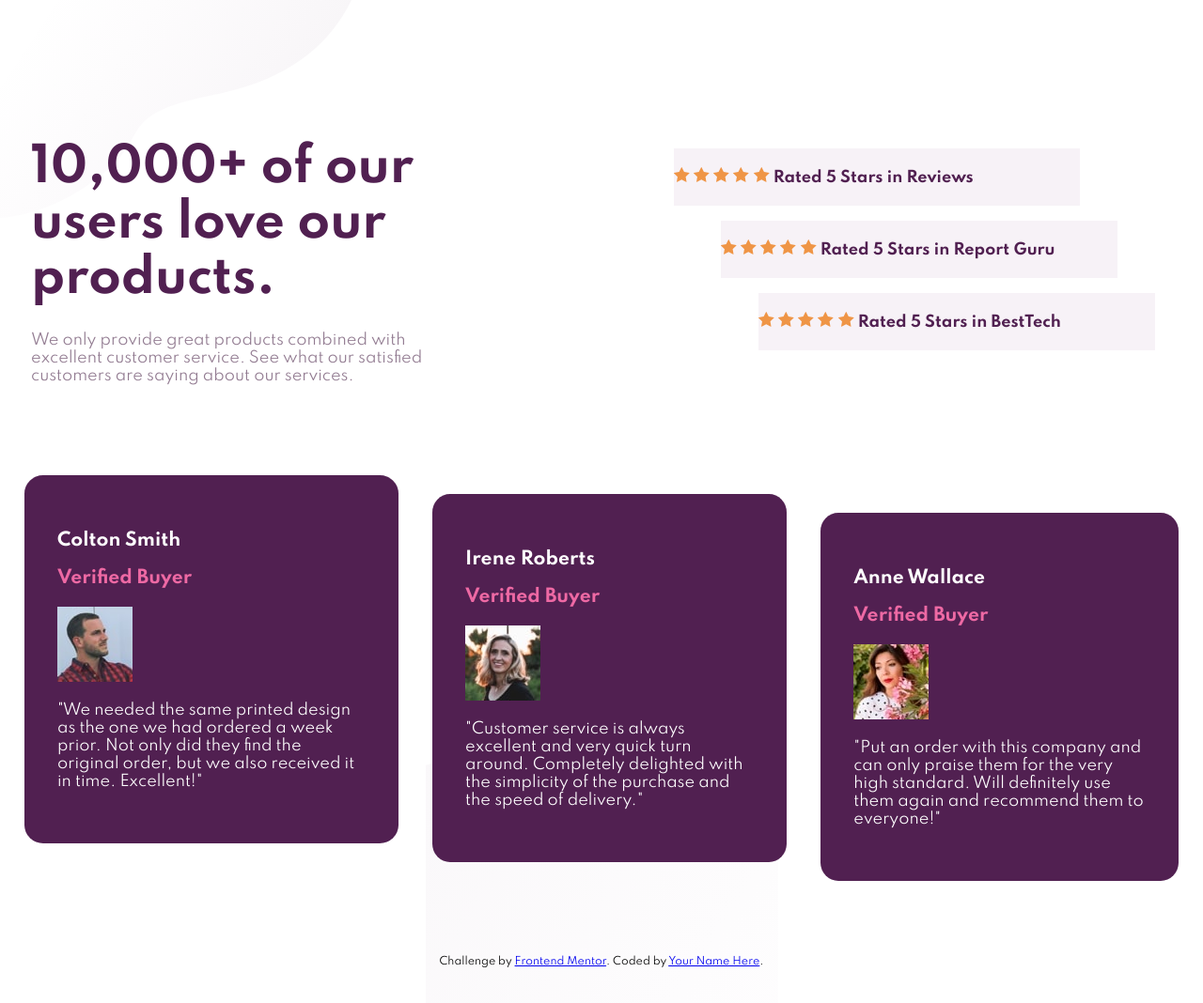
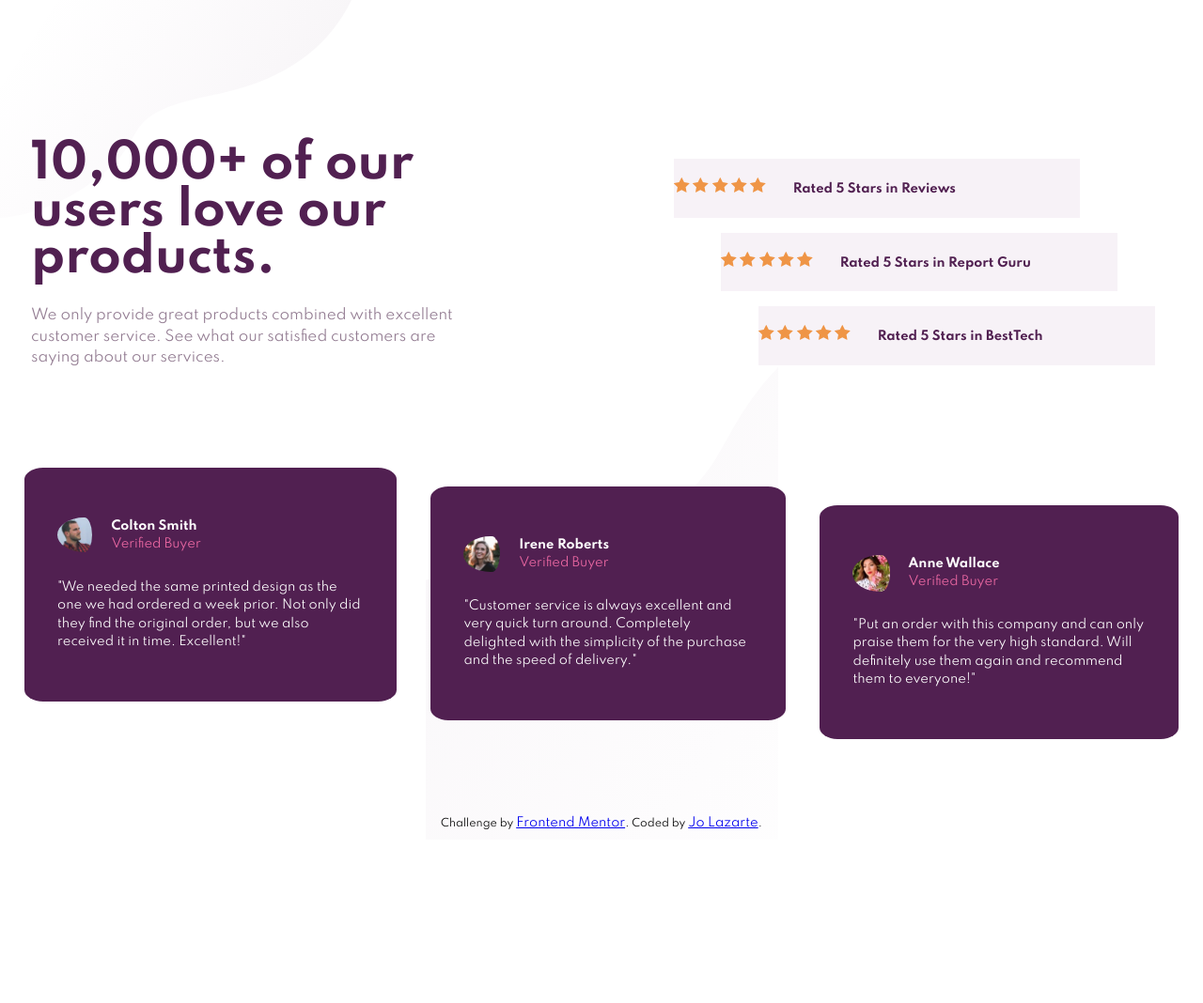
Before and after one commit to JoLazarte/clase-ejercicio, a plain HTML site: page index.html in a window 1280 px wide. Shown: the whole page at 94% size. After the commit the page ends 894 px from the top, so only its background shows below. Drawn offline with Linux system fonts and the light colour scheme.

Commit message:
finalizado

```diff
--- a/index.html
+++ b/index.html
@@ -28,7 +28,7 @@
                 <svg width="17" height="16" xmlns="http://www.w3.org/2000/svg"><path d="M16.539 6.097a.297.297 0 00-.24-.202l-5.36-.779L8.542.26a.296.296 0 00-.53 0L5.613 5.117l-5.36.779a.297.297 0 00-.165.505l3.88 3.78-.917 5.34a.297.297 0 00.43.312l4.795-2.52 4.794 2.52a.296.296 0 00.43-.313l-.916-5.338L16.464 6.4c.08-.08.11-.197.075-.304z" fill="#EF9546" fill-rule="nonzero"/></svg>
                 <svg width="17" height="16" xmlns="http://www.w3.org/2000/svg"><path d="M16.539 6.097a.297.297 0 00-.24-.202l-5.36-.779L8.542.26a.296.296 0 00-.53 0L5.613 5.117l-5.36.779a.297.297 0 00-.165.505l3.88 3.78-.917 5.34a.297.297 0 00.43.312l4.795-2.52 4.794 2.52a.296.296 0 00.43-.313l-.916-5.338L16.464 6.4c.08-.08.11-.197.075-.304z" fill="#EF9546" fill-rule="nonzero"/></svg>
                 <svg width="17" height="16" xmlns="http://www.w3.org/2000/svg"><path d="M16.539 6.097a.297.297 0 00-.24-.202l-5.36-.779L8.542.26a.296.296 0 00-.53 0L5.613 5.117l-5.36.779a.297.297 0 00-.165.505l3.88 3.78-.917 5.34a.297.297 0 00.43.312l4.795-2.52 4.794 2.52a.296.296 0 00.43-.313l-.916-5.338L16.464 6.4c.08-.08.11-.197.075-.304z" fill="#EF9546" fill-rule="nonzero"/></svg>
-                <span class="bold-color">Rated 5 Stars in Reviews</span>
+                <span class="bold-color espacio">Rated 5 Stars in Reviews</span>
             </div>
             <div class="segunda">
                 <svg width="17" height="16" xmlns="http://www.w3.org/2000/svg"><path d="M16.539 6.097a.297.297 0 00-.24-.202l-5.36-.779L8.542.26a.296.296 0 00-.53 0L5.613 5.117l-5.36.779a.297.297 0 00-.165.505l3.88 3.78-.917 5.34a.297.297 0 00.43.312l4.795-2.52 4.794 2.52a.296.296 0 00.43-.313l-.916-5.338L16.464 6.4c.08-.08.11-.197.075-.304z" fill="#EF9546" fill-rule="nonzero"/></svg>
@@ -36,7 +36,7 @@
                 <svg width="17" height="16" xmlns="http://www.w3.org/2000/svg"><path d="M16.539 6.097a.297.297 0 00-.24-.202l-5.36-.779L8.542.26a.296.296 0 00-.53 0L5.613 5.117l-5.36.779a.297.297 0 00-.165.505l3.88 3.78-.917 5.34a.297.297 0 00.43.312l4.795-2.52 4.794 2.52a.296.296 0 00.43-.313l-.916-5.338L16.464 6.4c.08-.08.11-.197.075-.304z" fill="#EF9546" fill-rule="nonzero"/></svg>
                 <svg width="17" height="16" xmlns="http://www.w3.org/2000/svg"><path d="M16.539 6.097a.297.297 0 00-.24-.202l-5.36-.779L8.542.26a.296.296 0 00-.53 0L5.613 5.117l-5.36.779a.297.297 0 00-.165.505l3.88 3.78-.917 5.34a.297.297 0 00.43.312l4.795-2.52 4.794 2.52a.296.296 0 00.43-.313l-.916-5.338L16.464 6.4c.08-.08.11-.197.075-.304z" fill="#EF9546" fill-rule="nonzero"/></svg>
                 <svg width="17" height="16" xmlns="http://www.w3.org/2000/svg"><path d="M16.539 6.097a.297.297 0 00-.24-.202l-5.36-.779L8.542.26a.296.296 0 00-.53 0L5.613 5.117l-5.36.779a.297.297 0 00-.165.505l3.88 3.78-.917 5.34a.297.297 0 00.43.312l4.795-2.52 4.794 2.52a.296.296 0 00.43-.313l-.916-5.338L16.464 6.4c.08-.08.11-.197.075-.304z" fill="#EF9546" fill-rule="nonzero"/></svg>
-                <span class="bold-color">Rated 5 Stars in Report Guru</span>
+                <span class="bold-color espacio">Rated 5 Stars in Report Guru</span>
             </div>
             <div class="tercera">
                 <svg width="17" height="16" xmlns="http://www.w3.org/2000/svg"><path d="M16.539 6.097a.297.297 0 00-.24-.202l-5.36-.779L8.542.26a.296.296 0 00-.53 0L5.613 5.117l-5.36.779a.297.297 0 00-.165.505l3.88 3.78-.917 5.34a.297.297 0 00.43.312l4.795-2.52 4.794 2.52a.296.296 0 00.43-.313l-.916-5.338L16.464 6.4c.08-.08.11-.197.075-.304z" fill="#EF9546" fill-rule="nonzero"/></svg>
@@ -44,15 +44,16 @@
                 <svg width="17" height="16" xmlns="http://www.w3.org/2000/svg"><path d="M16.539 6.097a.297.297 0 00-.24-.202l-5.36-.779L8.542.26a.296.296 0 00-.53 0L5.613 5.117l-5.36.779a.297.297 0 00-.165.505l3.88 3.78-.917 5.34a.297.297 0 00.43.312l4.795-2.52 4.794 2.52a.296.296 0 00.43-.313l-.916-5.338L16.464 6.4c.08-.08.11-.197.075-.304z" fill="#EF9546" fill-rule="nonzero"/></svg>
                 <svg width="17" height="16" xmlns="http://www.w3.org/2000/svg"><path d="M16.539 6.097a.297.297 0 00-.24-.202l-5.36-.779L8.542.26a.296.296 0 00-.53 0L5.613 5.117l-5.36.779a.297.297 0 00-.165.505l3.88 3.78-.917 5.34a.297.297 0 00.43.312l4.795-2.52 4.794 2.52a.296.296 0 00.43-.313l-.916-5.338L16.464 6.4c.08-.08.11-.197.075-.304z" fill="#EF9546" fill-rule="nonzero"/></svg>
                 <svg width="17" height="16" xmlns="http://www.w3.org/2000/svg"><path d="M16.539 6.097a.297.297 0 00-.24-.202l-5.36-.779L8.542.26a.296.296 0 00-.53 0L5.613 5.117l-5.36.779a.297.297 0 00-.165.505l3.88 3.78-.917 5.34a.297.297 0 00.43.312l4.795-2.52 4.794 2.52a.296.296 0 00.43-.313l-.916-5.338L16.464 6.4c.08-.08.11-.197.075-.304z" fill="#EF9546" fill-rule="nonzero"/></svg>
-                <span class="bold-color">Rated 5 Stars in BestTech</span>
+                <span class="bold-color espacio">Rated 5 Stars in BestTech</span>
             </div>
     </section>
     <section class="contenedor-clientes">
         <div class="clientes colton">
             <div class="nombre-clientes">
-                <h3>Colton Smith</h3>
-                <h3 class="rosa">Verified Buyer</h3>
-                <img src="./images/image-colton.jpg" alt="colton">
+                <h3><img src="./images/image-colton.jpg" alt="colton">
+                    Colton Smith
+                    <br><span class="rosa">Verified Buyer</span>
+                </h3>
             </div>
             <div>
                 <p>
@@ -64,9 +65,10 @@
         </div>
         <div class="clientes irene">
             <div>
-                <h3>Irene Roberts</h3>
-                <h3 class="rosa">Verified Buyer</h3>
-                <img src="./images/image-irene.jpg" alt="irene">
+                <h3><img src="./images/image-irene.jpg" alt="irene">
+                    Irene Roberts
+                    <br><span class="rosa">Verified Buyer</span>
+                </h3>
             </div>
             <div>
                 <p>
@@ -77,9 +79,10 @@
         </div>
         <div class="clientes anne">
             <div>
-                <h3>Anne Wallace</h3>
-                <h3 class="rosa">Verified Buyer</h3>
-                <img src="./images/image-anne.jpg" alt="anne">
+                <h3><img src="./images/image-anne.jpg" alt="anne">
+                    Anne Wallace
+                    <br><span class="rosa">Verified Buyer</span>
+                </h3>
             </div>
             <div>
                 <p>
@@ -90,12 +93,12 @@
         </div>
     </section>
     <section>
-        <div class="attribution">
+        <div class="linea-final">
             Challenge by
             <a
             href="https://www.frontendmentor.io?ref=challenge"
             target="_blank">
-            Frontend Mentor</a>. Coded by <a href="#">Your Name Here</a>.
+            Frontend Mentor</a>. Coded by <a href="#">Jo Lazarte</a>.
         </div>
     </section>
 
--- a/style.css
+++ b/style.css
@@ -3,6 +3,8 @@
 * {
     box-sizing: border-box;
     font-family: 'Spartan', sans-serif;
+    font-size: 13px;
+    line-height: 1.5;
     /*box-shadow: inset -10px 0 35px rgb(33, 167, 15);*/
 
 }
@@ -19,13 +21,23 @@ body {
 .titulo {
     font-size: 50px;
     margin-bottom: 10px;
+    line-height: 1;
 
 }
 .p-principal {
     color: #927B91;
+    font-size: 15px;
+    line-height: 1.5;
 }
 .rosa {
     color: #EE69A4;
+    font-weight: 500;
+}
+img {
+    float: left;
+    border-radius: 50%;
+    padding-right: 20px;
+    width: 30%;
 }
 .contenedor-principal {
     display: flex;
@@ -56,7 +68,7 @@ body {
     display: flex;
     flex-direction: column;
     list-style: none;
-    justify-content: flex-start;
+    justify-content: center;
     padding-top: 20px;
     margin-top: 60px;
     width: 530px;
@@ -97,13 +109,16 @@ body {
     margin-right: 18px;
 
 }
+.espacio {
+    margin-left: 25px;
+}
 .contenedor-clientes {
     display: flex;
     flex-direction: row;
     justify-content: space-evenly;
     height: 100%;
     width: 100%;
-    margin-top: 30px;
+    margin-top: 40px;
 
 
 }
@@ -146,8 +161,8 @@ body {
     margin-top: 60px;
     margin-bottom: 20px;
 }
-.attribution {
-    margin: 60px;
+.linea-final {
+    margin-top: 60px;
     font-size: 11px;
     text-align: center;
   }
```
